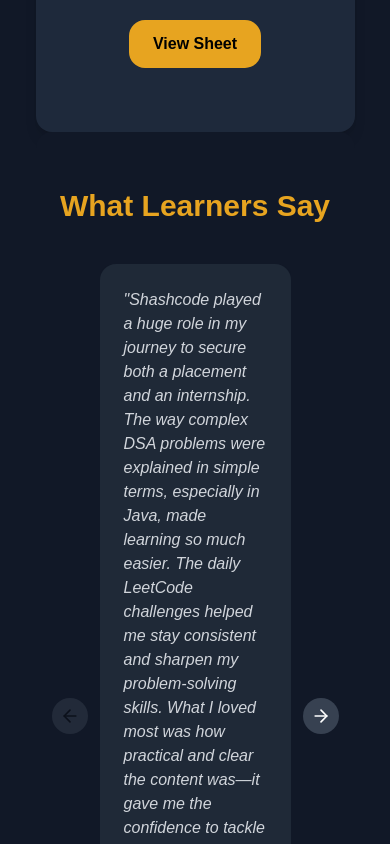
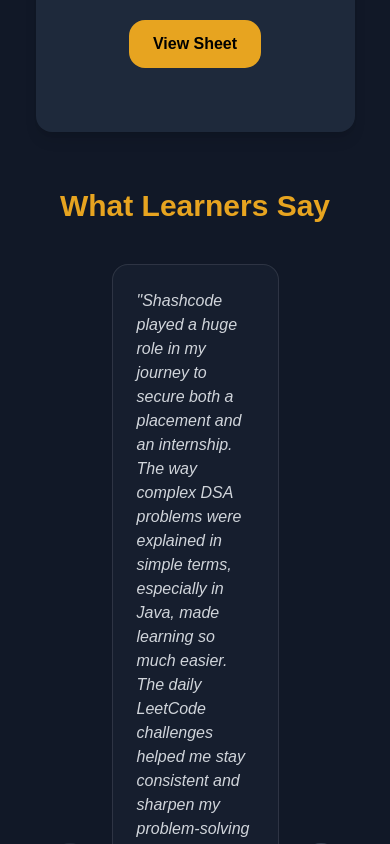
Before and after one commit to shashcode-org/shashcode, a React (Vite) app: page / in a window 390 px wide. Shown: the part 600-1444 px from the top of the page. Built offline with nearby package versions, Linux system fonts and the light colour scheme.

Commit message:
Testimonial Component remvoed absolute property from arrows

```diff
--- a/src/components/Navbar.jsx
+++ b/src/components/Navbar.jsx
@@ -50,7 +50,7 @@
                 className={
                     nav
                         ? 'fixed md:hidden left-0 top-0 w-full h-full bg-vite_dark ease-in-out duration-500'
-                        : 'ease-in-out w-[60%] duration-500 fixed top-0 bottom-0 left-[-100%]'
+                        : 'ease-in-out w-[60%] duration-500 fixed top-0 bottom-0 left-[-100%] z-40'
                 }
             >
                 {/* Mobile Logo */}
--- a/src/components/Testimonials.jsx
+++ b/src/components/Testimonials.jsx
@@ -73,17 +73,17 @@
 
   return (
     <div className="max-w-6xl mx-auto px-4">
-      <section className="bg-gray-900 py-14 px-4 relative rounded-2xl">
+      <section className="py-14 px-4 rounded-2xl">
         <h2 className="text-3xl font-bold text-center text-signature_yellow mb-10">
           What Learners Say
         </h2>
 
-        <div className="relative flex items-center lg:w-[80%] mx-auto">
+        <div className="flex items-center lg:w-[80%] mx-auto">
           {/* Left Arrow */}
           <button
             onClick={scrollLeft}
             disabled={atStart}
-            className={`z-10 p-2 rounded-full transition absolute left-0 top-1/2 -translate-y-1/2 ${atStart
+            className={`p-2 rounded-full transition ${atStart
                 ? 'bg-gray-600 opacity-30 cursor-not-allowed'
                 : 'bg-gray-700 hover:bg-gray-600 text-white'
               }`}
@@ -94,12 +94,12 @@
           {/* Scrollable Container */}
           <div
             ref={scrollRef}
-            className="overflow-x-auto flex snap-x snap-mandatory scroll-smooth scrollbar-hide space-x-6 mx-12"
+            className="overflow-x-auto flex snap-x snap-mandatory scroll-smooth scrollbar-hide space-x-6 mx-6"
           >
             {testimonials.map((testimonial, index) => (
               <div
                 key={index}
-                className="snap-center shrink-0 w-full bg-gray-800 p-6 rounded-2xl shadow-md"
+                className="snap-center shrink-0 w-full p-6 rounded-2xl shadow-md bg-slate-800/40 border border-white/10"
               >
                 <p className="italic text-gray-300">"{testimonial.quote}"</p>
                 <p className="mt-4 font-semibold text-yellow-400">– {testimonial.name}</p>
@@ -111,7 +111,7 @@
           <button
             onClick={scrollRight}
             disabled={atEnd}
-            className={`z-10 p-2 rounded-full transition absolute right-0 top-1/2 -translate-y-1/2 ${atEnd
+            className={`p-2 rounded-full transition ${atEnd
                 ? 'bg-gray-600 opacity-30 cursor-not-allowed'
                 : 'bg-gray-700 hover:bg-gray-600 text-white'
               }`}
```
